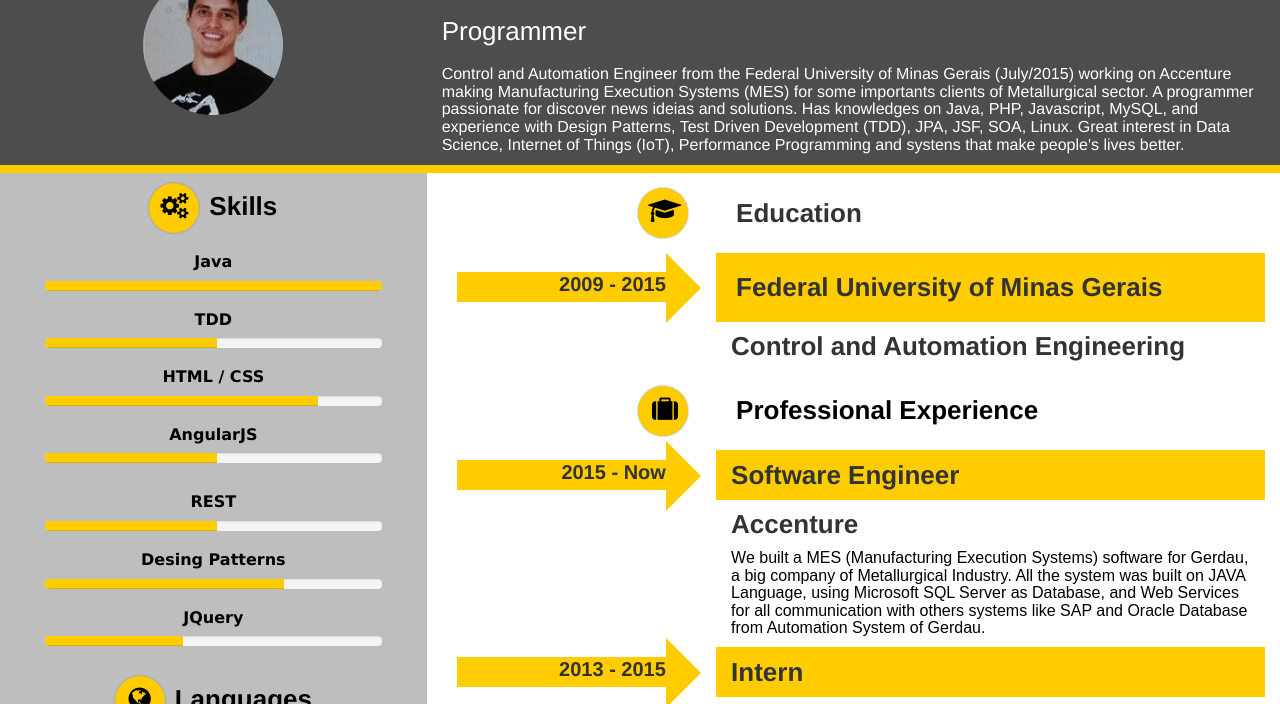
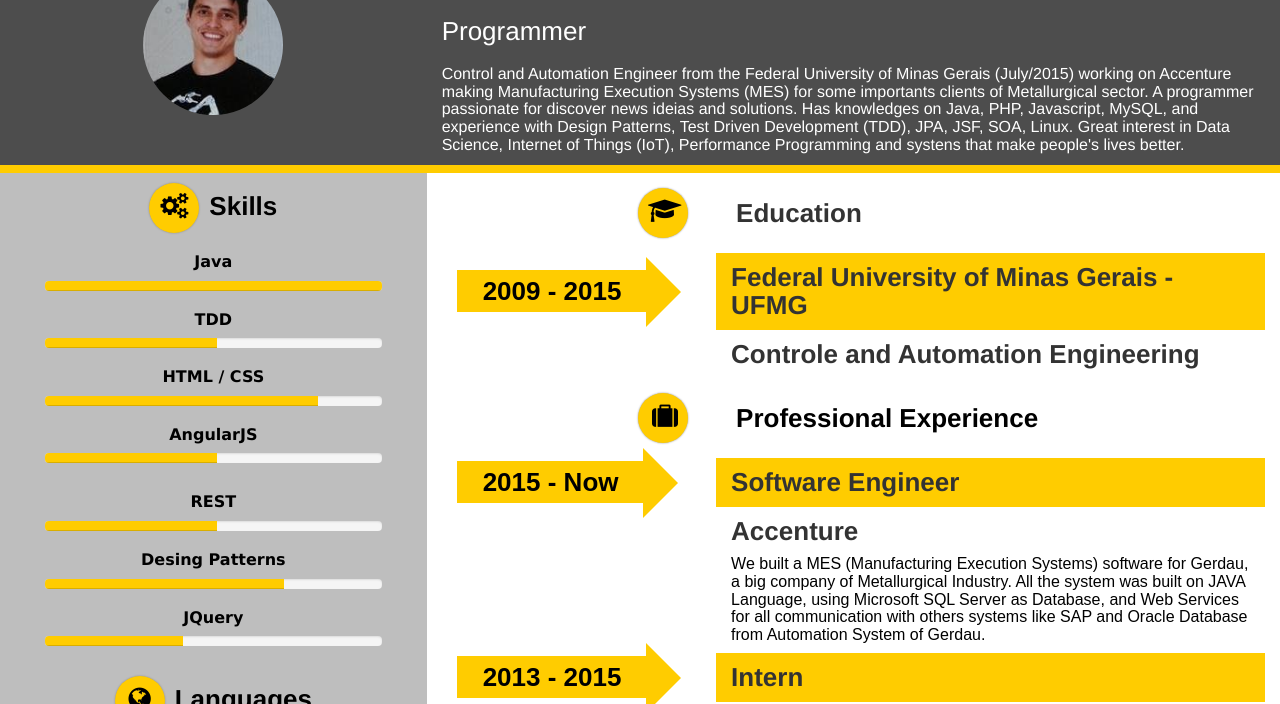
Before and after one commit to fabiomrjr/curriculum, a plain HTML site: page index.html in a window 1280 px wide. Shown: the part 75-779 px from the top of the page. Drawn offline with nearby package versions, Linux system fonts and the light colour scheme.

Commit message:
Introdução SASS e refatoração parte Education.

```diff
--- a/functions.js
+++ b/functions.js
@@ -6,9 +6,22 @@ $(document).ready(function() {
 		$('#textIntro').text(data.textIntro);
 
 		addSkillsLanguages(data);
+		addEducation(data);
 		addJobExperiences(data);
     });
 });
+
+function addEducation(data){
+
+	var htmlParagrah = $("<tr><td class='col-xs-4 col-md-4'><div class='zeroPadding' id='professionalExperienceImage'><h4 class='text-right'><span class='fa fa-graduation-cap' aria-hidden='true'></span></h4></div></td><td class='col-xs-8 col-md-8'><div class='zeroPadding' id='educationTitle'> <h4 class='text-left animated bounceInRight'>Education</h4></div></td></tr>");
+
+	$('#tableCareer').append(htmlParagrah);
+
+	$.each(data.Education, function(i, item){
+		addHead(item.EducationDate, item.University);
+		addBody(item.Course, "");
+	});
+}
 
 function addJobExperiences(data){
 
@@ -17,20 +30,20 @@ function addJobExperiences(data){
 	$('#tableCareer').append(htmlParagrah);
 
 	$.each(data.JobExperiences, function(i, item){
-		addHead(item);
-		addBody(item);
+		addHead(item.JobDate, item.Job);
+		addBody(item.JobCompany, item.JobDescription);
 	});
 }
 
-function addBody(JobExperience){
+function addBody(JobCompany, JobDescription){
 
-	var htmlParagrah = $("<tr><td class='col-xs-4 col-md-4'><div class='zeroPadding'></div></td><td class='col-xs-8 col-md-8 teste3'><div class='zeroPadding2' id='professionalExperienceCompany'> <h4 id='teste'>" + JobExperience.JobCompany + "</h4><h5 id='professionalExperienceCompanyText'>" + JobExperience.JobDescription + "</h5></div></td></tr>");
+	var htmlParagrah = $("<tr><td class='col-xs-4 col-md-4'><div class='zeroPadding'></div></td><td class='col-xs-8 col-md-8 teste3'><div class='zeroPadding2' id='professionalExperienceCompany'> <h4 id='teste'>" + JobCompany + "</h4><h5 id='professionalExperienceCompanyText'>" + JobDescription + "</h5></div></td></tr>");
 
 	$('#tableCareer').append(htmlParagrah);
 }
 
-function addHead(JobExperience){
-	var htmlParagrah = $("<tr><td class='col-xs-4 col-md-4'><h4 class='arrow_box teste45'>" + JobExperience.JobDate + "</h4></td><td class='col-xs-8 col-md-8 teste2'><div class='zeroPadding' id='professionalExperienceJob'><h4 id='professionalExperienceJobText'>" + JobExperience.Job + "</h4></div></td></tr>");
+function addHead(JobDate, Job){
+	var htmlParagrah = $("<tr><td class='col-xs-4 col-md-4'><p class='arrow_box teste45 arrow_text'>" + JobDate + "</p></td><td class='col-xs-8 col-md-8 teste2'><div class='zeroPadding' id='professionalExperienceJob'><h4 id='professionalExperienceJobText'>" + Job + "</h4></div></td></tr>");
 
 	$('#tableCareer').append(htmlParagrah);
 }
--- a/index.html
+++ b/index.html
@@ -26,103 +26,28 @@
 			<img src="img/foto.png" alt="Profile Image" class="img-circle" align="middle" style="width:140px;height:140px;">
 		</div>
 		<div class="text-left col-xs-6 col-md-8">
-			<!--h1 class="animated bounceInLeft" id="name"></h1-->
 			<div class="bottom-small animated bounceInRight">
 				<h1 id="name"></h1>
 			</div>
 			<h2 class="animated bounceInRight" id="job"></h2>
 			<h3 class="animated bounceInRight" id="textIntro"></h3>
-			<!--button type="button" onclick=carregaDados()>Click Me!</button-->
 		</div>
 	</div>
-	<div class="row">
-		<div class="col-xs-12 col-md-4" id="softSkills">
+	<div class="row tt">
+		<div class="col-xs-12 col-md-4 softSkills" id="softSkills">
 			<div class="col-xs-7 col-md-12" id="skillsID">
 				<h4 class="text-center animated bounceInLeft" id="skillsTitle"> <span class="fa fa-cogs" aria-hidden="true"></span>Skills</h4>
 				<div class="col-xs-6 col-md-12 animated fadeIn text-left" id="skillsCol1"></div>
 				<div class="col-xs-6 col-md-12 animated fadeIn text-left" id="skillsCol2"></div>
 			</div>
-			<!--div class="col-xs-4 col-md-12">
-				<h4 class="text-center animated bounceInLeft" id="knowledgesSkillsTitle"> <span class="fa fa-floppy-o" aria-hidden="true"></span> Conhecimentos</h4>
-				<div class="animated fadeIn text-left" id="knowledges"></div>
-			</div-->
 			<div class="col-xs-5 col-md-12">
 				<h4 class="text-center animated bounceInLeft" id="languagesSkillsTitle"> <span class="fa fa-globe" aria-hidden="true"></span>Languages</h4>
 				<div class="animated fadeIn text-left" id="languages"></div>
 			</div>
 		</div>
-		<div class="col-xs-12 col-md-8">
-			<table id="tableCareer">
-				<tr>
-					<td class="col-xs-4 col-md-4">
-						<div class="zeroPadding" id="educationImage">
-							<h4 class="text-right"><span class="fa fa-graduation-cap" aria-hidden="true"></span></h4>
-						</div>
-					</td>
-					<td class="col-xs-8 col-md-8">
-						<div class="zeroPadding" id="educationTitle">
-							<h4 class="text-left animated bounceInRight">Education</h4>
-						</div>
-					</td>
-				</tr>
-				<tr>
-					<td class="col-xs-4 col-md-4">
 
-							<h4 class="arrow_box teste45">2009 - 2015</h4>
-
-					</td>
-					<td class="col-xs-8 col-md-8 teste2">
-						<div class="zeroPadding" id="educationUniversity">
-							<h4 id="professionalExperienceJobText">Federal University of Minas Gerais</h4>
-						</div>
-					</td>
-				</tr>
-				<tr>
-					<td class="col-xs-4 col-md-4">
-						<div class="zeroPadding"></div>
-					</td>
-					<td class="col-xs-8 col-md-8 teste3">
-						<div class="zeroPadding2" id="educationUniversityCourse">
-							<h4 id="teste">Control and Automation Engineering</h4>
-						</div>
-					</td>
-				</tr>
-				<!--tr>
-					<td class="col-xs-4 col-md-4">
-						<div class="zeroPadding" id="professionalExperienceImage">
-							<h4 class="text-right"><span class="fa fa-suitcase" aria-hidden="true"></span></h4>
-						</div>
-					</td>
-					<td class="col-xs-8 col-md-8">
-						<div class="zeroPadding" id="professionalExperienceTitle">
-							<h4 class="text-left animated bounceInRight">Professional Experience</h4>
-						</div>
-					</td>
-				</tr>
-				<tr>
-					<td class="col-xs-4 col-md-4">
-
-							<h4 class="arrow_box teste45">2015 - Now</h4>
-
-					</td>
-					<td class="col-xs-8 col-md-8 teste2">
-						<div class="zeroPadding" id="professionalExperienceJob">
-							<h4 id="professionalExperienceJobText">Software Engineer</h4>
-						</div>
-					</td>
-				</tr>
-				<tr>
-					<td class="col-xs-4 col-md-4">
-						<div class="zeroPadding"></div>
-					</td>
-					<td class="col-xs-8 col-md-8 teste3">
-						<div class="zeroPadding2" id="professionalExperienceCompany">
-							<h4 id="teste">Accenture</h4>
-							<h5 id="professionalExperienceCompanyText">Work at Accenture developing MES Systens.</h5>
-						</div>
-					</td>
-				</tr-->
-			</table>
+		<div class="col-xs-12 col-md-8 table1" id="table2">
+			<table id="tableCareer"></table>
 		</div>
 	</div>
 </div>
--- a/test.css
+++ b/test.css
@@ -124,10 +124,6 @@ p {
 	display: inline;
 }
 
-//.zeroPadding .arrow_box {
-//	font-size:10px;
-//}
-
 .teste2{
 	background-color: #ffcc00;
 }
@@ -169,9 +165,20 @@ p {
 	font-size:20px;
 }
 
+.arrow_text{
+	font-size:26px;
+    font-family: Arial;
+	color:#000000;
+	padding: 5px 25px 5px 25px;
+}
+
+.arrow_box, .arrow_text{
+	display: inline;
+}
+
 .arrow_box {
 	position: relative;
-    background: #ffcc00;
+	background: #ffcc00;
     border: 1px solid #ffcc00;
 	height: 30px;
     width: 86%;
@@ -180,19 +187,12 @@ p {
 	left: 100%;
 	top: 50%;
 	border: solid transparent;
-	content: " ";
+	content: "";
 	height: 0;
 	width: 0;
 	position: absolute;
 	pointer-events: none;
 }
-
-//.arrow_box:after {
-//	border-color: rgba(136, 183, 213, 0);
-//	border-left-color: #ffcc00;
-//	border-width: 20px;
-//	margin-top: -20px;
-//}
 
 .arrow_box:before {
 	border-color: rgba(194, 225, 245, 0);
@@ -200,3 +200,7 @@ p {
 	border-width: 35px;
 	margin-top: -34px;
 }
+
+.tt{
+	display: flex;
+}
```
Also changed, not shown: style.scss (added, +14 -0 lines), style.css (added), 1 other file.
